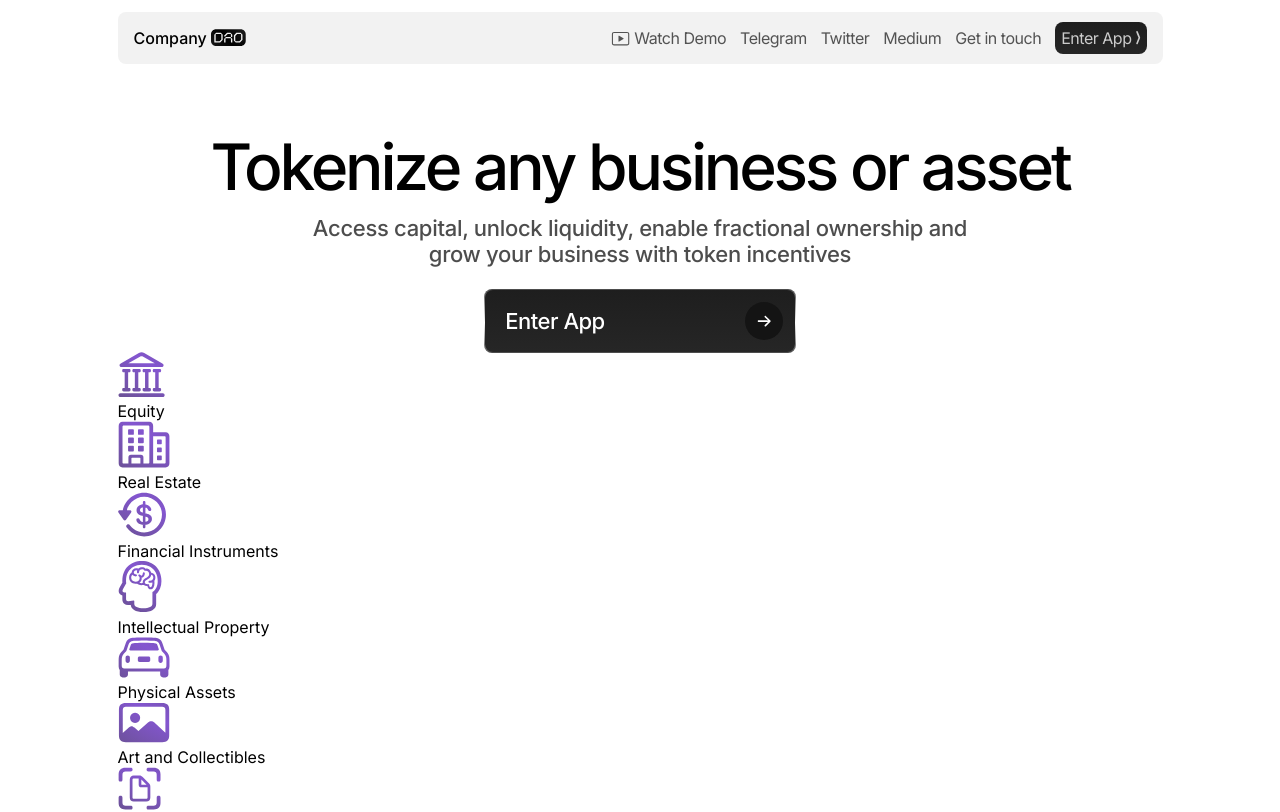
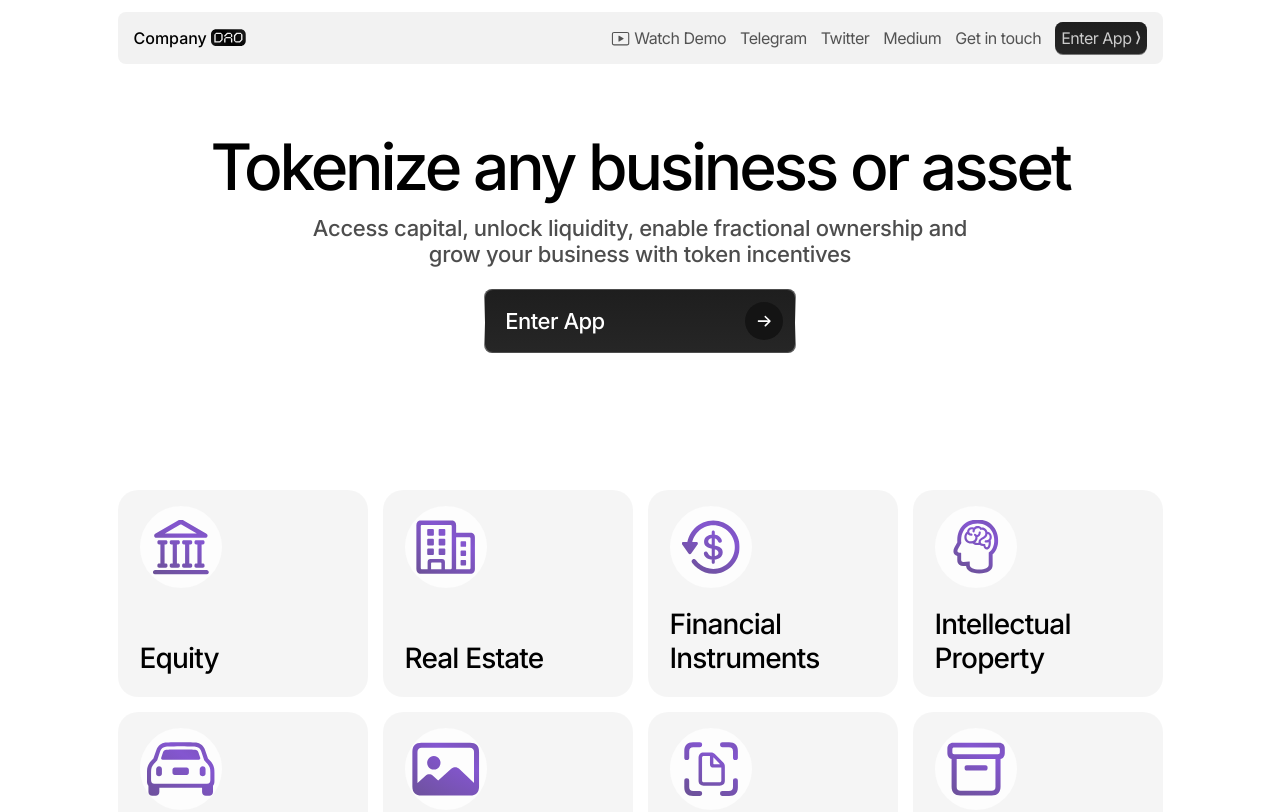
Before and after one commit to DiOnEasy/-ompany-dao, a React (Create React App) app: page / in a window 1280 px wide. Shown: the top 812 px of the page. Built offline with nearby package versions, Linux system fonts and the light colour scheme.

Commit message:
advantages styled

```diff
--- a/src/components/advantages/Advantages.module.css
+++ b/src/components/advantages/Advantages.module.css
@@ -0,0 +1,6 @@
+.wrapper{
+    display: grid;
+    grid-template-columns: repeat(4, 1fr);
+    gap: 15px;
+    padding-top: 138px;
+}
--- a/src/components/advantages/Advantages.tsx
+++ b/src/components/advantages/Advantages.tsx
@@ -1,5 +1,5 @@
 import { AdvantagesItem } from "./advantages-item/AdvantagesItem";
-
+import s from './Advantages.module.css';
 interface IAdvantages {
   title: string;
 }
@@ -18,7 +18,7 @@ const advantagesData: IAdvantages[] = [
 export const Advantages = () => {
   return (
     <>
-    <div>
+    <div className={s.wrapper}>
      {advantagesData.map((item, index) =>(
       <AdvantagesItem title={item.title} image={`/img/advantages/advantages-${index+1}.svg`}/>
      ))}
--- a/src/components/advantages/advantages-item/AdvantagesItem.module.css
+++ b/src/components/advantages/advantages-item/AdvantagesItem.module.css
@@ -0,0 +1,40 @@
+.wrapper{
+    border-radius: 20px;
+    background: #0000000A;
+    padding: 16px 22px 22px;
+    display: flex;
+    flex-direction: column;
+    justify-content: space-between;
+}
+
+.icon{
+    background: #FDFDFD;
+    display: inline-block;
+    border-radius: 50%;
+    width: 82px;
+    height: 82px;
+    position: relative;
+    margin-bottom: 19px;
+}
+
+.icon span{
+    position: absolute;
+    top: 50%;
+    left: 50%;
+    transform: translate(-50%, -50%);
+    display: flex;
+    align-items: center;
+    justify-content: center;
+}
+
+.icon span img{
+    height: 55px;
+}
+.title{
+font-size: 28px;
+font-weight: 500;
+line-height: 34px;
+letter-spacing: -0.03em;
+
+
+}
--- a/src/components/advantages/advantages-item/AdvantagesItem.tsx
+++ b/src/components/advantages/advantages-item/AdvantagesItem.tsx
@@ -1,5 +1,5 @@
 import { FC } from "react";
-
+import s from './AdvantagesItem.module.css';
 interface IAdvantagesItem {
   title: string;
   image:string
@@ -10,9 +10,9 @@ interface IAdvantagesItem {
 export const AdvantagesItem : FC<IAdvantagesItem> = ({title, image}) => {
   return (
     <>
-        <div>
-          <div><img src={image} alt="" /></div>
-          <div><p>{title}</p></div>
+        <div className={s.wrapper}>
+          <div className={s.icon}><span><img src={image} alt="" /></span></div>
+          <div className={s.title}><p>{title}</p></div>
         </div>
 
     </>
--- a/src/components/header/header-nav/HeaderNav.module.css
+++ b/src/components/header/header-nav/HeaderNav.module.css
@@ -40,4 +40,15 @@
     display: flex;
     align-items: center;
 column-gap: 4px;
+position: relative;
 }
+
+.navbar a:last-child::after {
+    position: absolute;
+    top: -0.5px; bottom: -0.5px;
+    left: -0.5px; right: -0.5px;
+    background: linear-gradient( #4A4A4A 0%, #FFFFFF 52.63%, #4A4A4A 100%);
+    content: '';
+    z-index: -1;
+    border-radius: 8px;
+}
```
